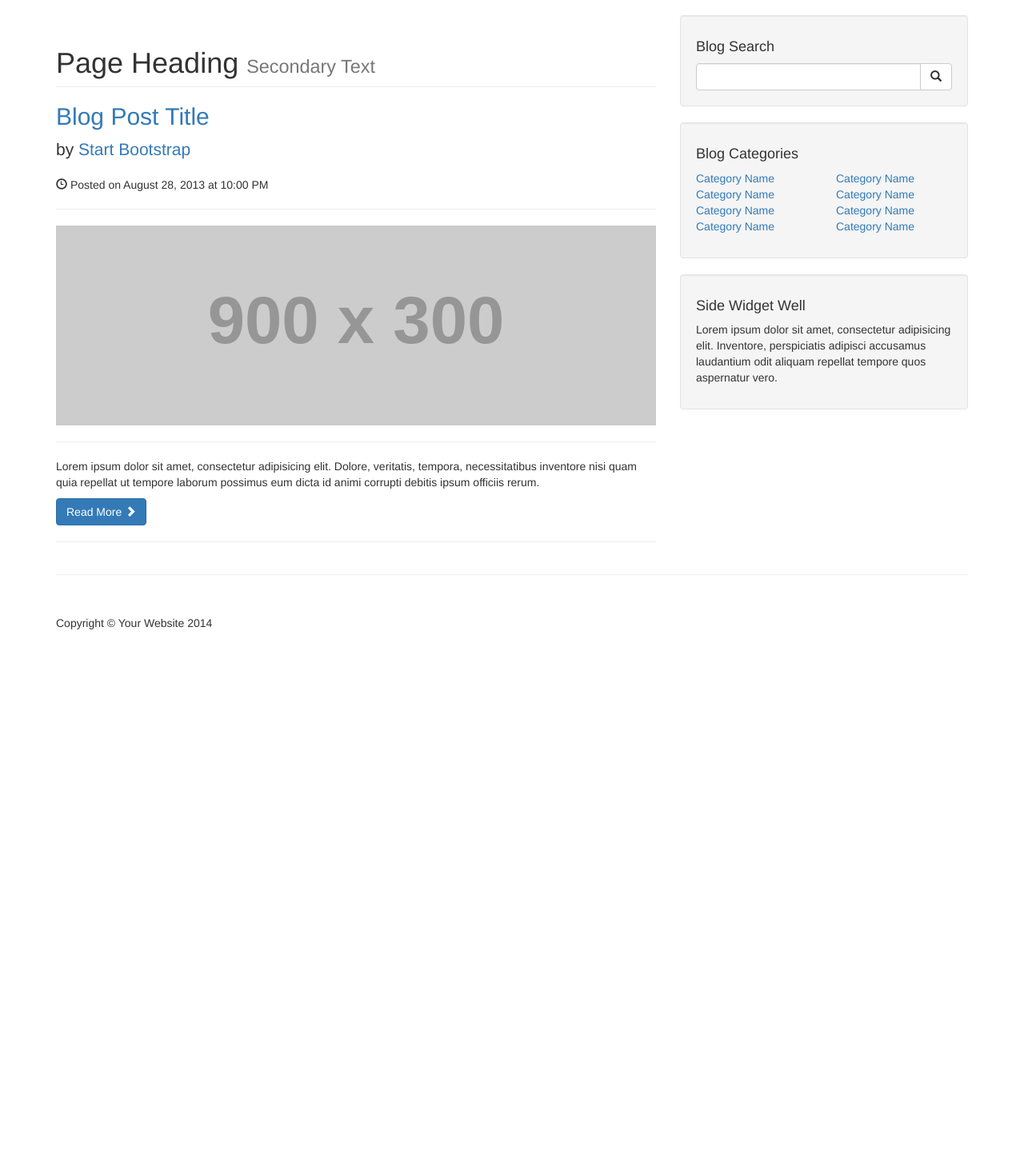
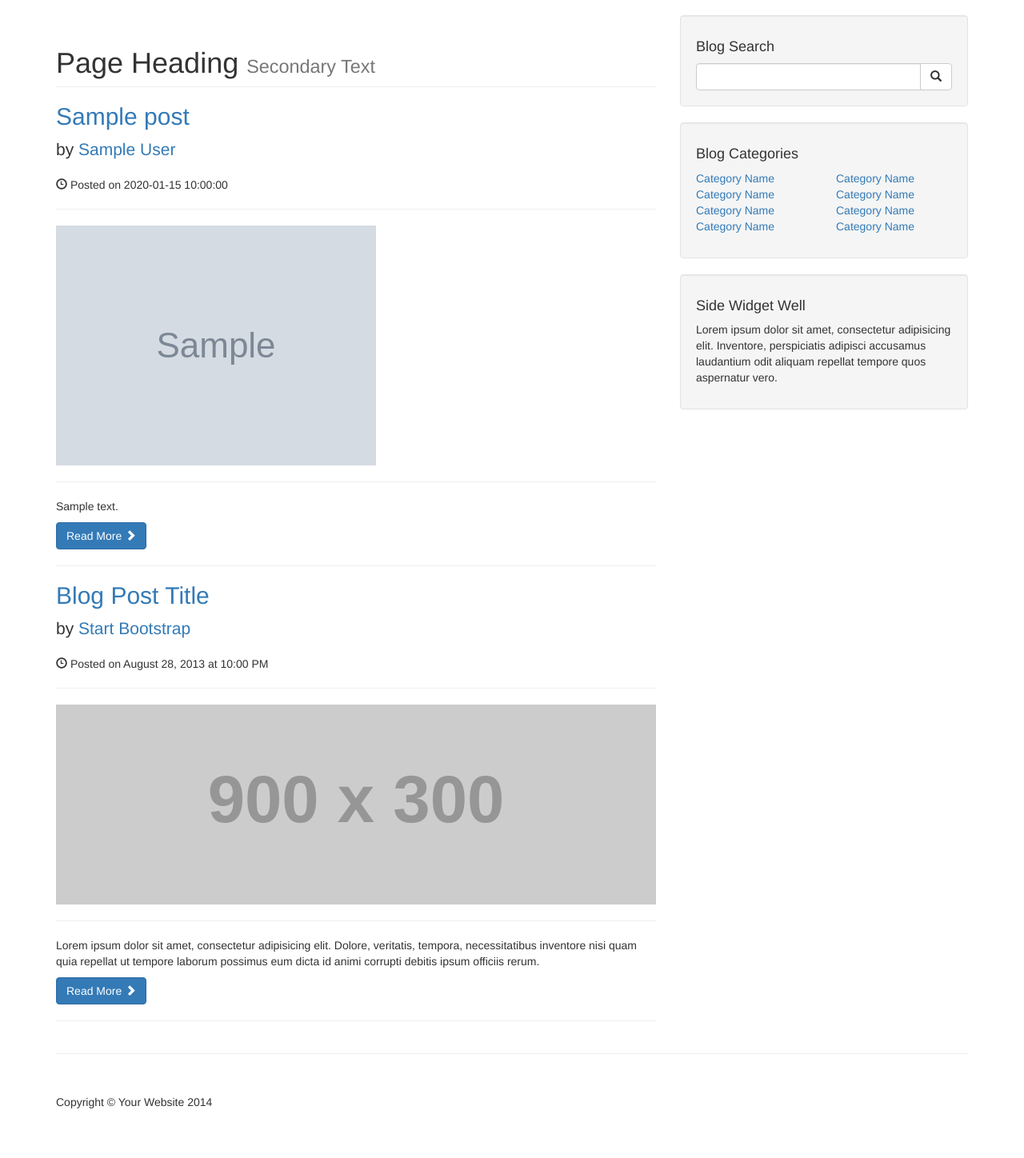
Before and after one commit to dreadlord-sedai/CMS-php, a PHP site: page / in a window 1280 px wide. Shown: the part 51-1499 px from the top of the page at 80% size. Before the commit the page ends 838 px from the top, so only its background shows below. Run offline with PHP 8.4, Linux system fonts and the light colour scheme; tables that the repository leaves empty or names only in its code hold one stand-in row (values such as "Sample post"); grey boxes marked "Sample" are stand-in pictures; grey boxes labelled with a size stand in for pictures from a placeholder-image service; some libraries are stand-ins or nearby versions.

Commit message:
Add Dynamic posts

```diff
--- a/index.php
+++ b/index.php
@@ -21,6 +21,50 @@ include "includes/header.php";
                 </h1>
 
                 <!-- First Blog Post -->
+
+                <?php
+                $query = "SELECT * FROM posts";
+                $select_all_posts_query = mysqli_query($connection, $query);
+
+                while($row = mysqli_fetch_assoc($select_all_posts_query)) {
+                    $post_title = $row['post_title'];
+                    $post_author = $row['post_author'];
+                    $post_date = $row['post_date'];
+                    $post_image = $row['post_image'];
+                    $post_content = substr($row['post_content'], 0, 100);
+                    $post_status = $row['post_status'];
+                    $post_id = $row['post_id'];
+                    $post_comment_count = $row['post_comment_count'];
+                    $post_category_id = $row['post_category_id'];
+                    $post_tags = $row['post_tags'];
+
+                    ?>
+
+                    <h2>
+                        <a href="#"><?php echo $post_title; ?></a>
+                    </h2>
+                    <p class="lead">
+                        by <a href="#"><?php echo $post_author; ?></a>
+                    </p>
+                    <p><span class="glyphicon glyphicon-time"></span> Posted on <?php echo $post_date; ?></p>
+                    <hr>
+                    <img class="img-responsive" src="images/<?php echo $post_image; ?>" alt="">
+                    <hr>
+                    <p><?php echo $post_content; ?></p>
+                    <a class="btn btn-primary" href="#">Read More <span class="glyphicon glyphicon-chevron-right"></span></a>
+
+                    <hr>
+
+
+
+                    <?php
+                }
+                    ?>
+
+
+
+
+
                 <h2>
                     <a href="#">Blog Post Title</a>
                 </h2>
```
